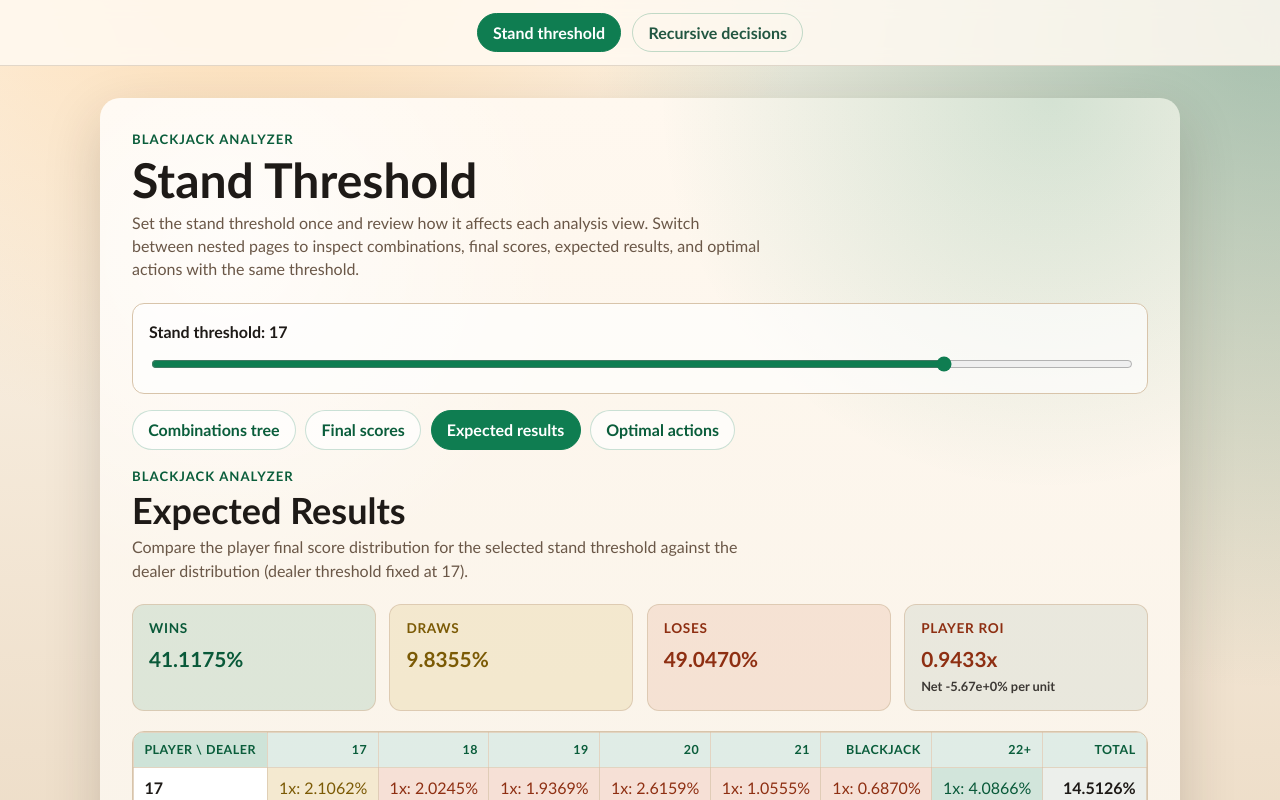
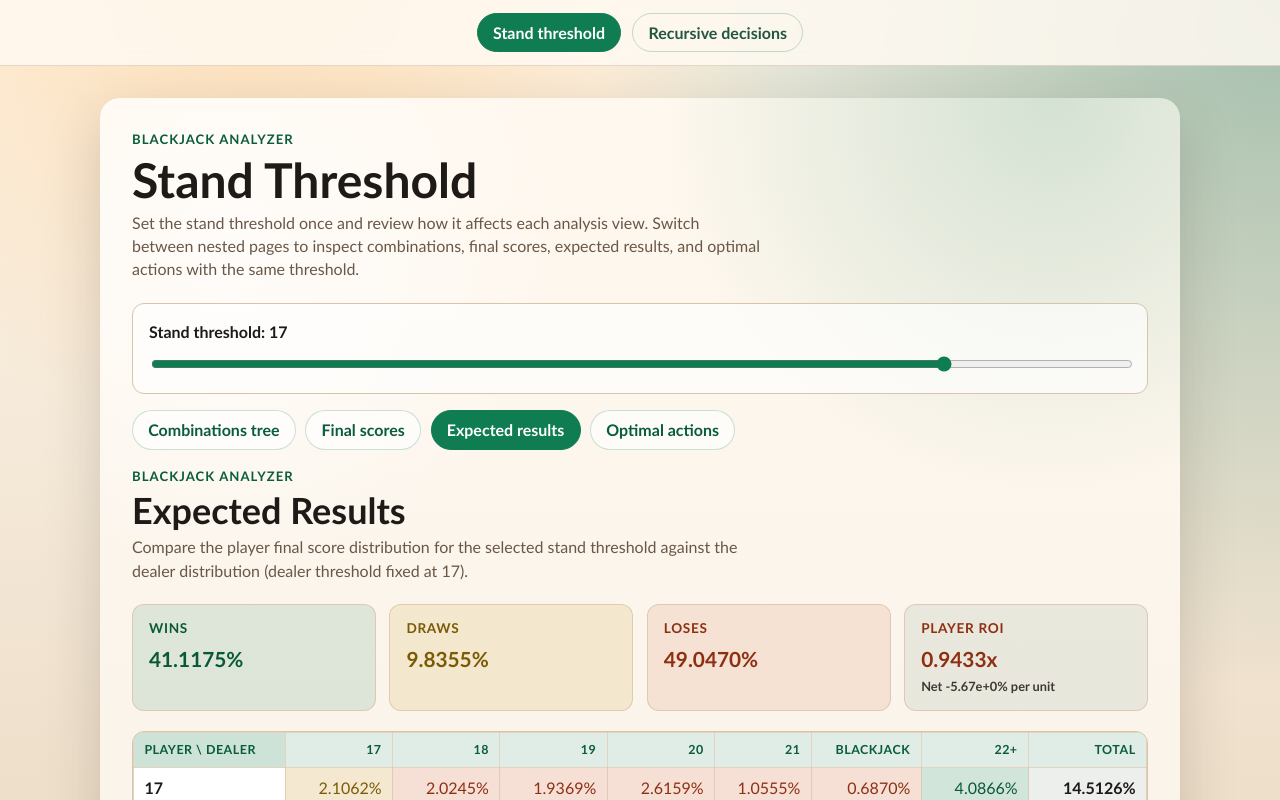
Before and after one commit to capelski/blackjack-calculator, a React (Vite) app: page /stand-threshold/expected-results in a window 1280 px wide. Shown: the top 800 px of the page. Built offline with nearby package versions, Linux system fonts and the light colour scheme.

Commit message:
Display the subgroups in each cell in separate lines within the cell. When the bet size is 1x do not display the bet size

```diff
--- a/src/pages/expected-results/ExpectedResultsPage.tsx
+++ b/src/pages/expected-results/ExpectedResultsPage.tsx
@@ -166,9 +166,11 @@ function ExpectedResultsPage() {
                       return (
                         <td key={`${playerScore}-${dealerScore}`} className={`expected-cell ${result}`}>
                           {playerBreakdown.map((entry) => (
-                            <span key={`${playerScore}-${dealerScore}-${entry.betSize}`} className="expected-cell-breakdown">
-                              {entry.betSize}x: {formatProbability(entry.probability * dealerProbability)}
-                            </span>
+                            <div key={`${playerScore}-${dealerScore}-${entry.betSize}`} className="expected-cell-breakdown">
+                              {entry.betSize === 1
+                                ? formatProbability(entry.probability * dealerProbability)
+                                : `${entry.betSize}x: ${formatProbability(entry.probability * dealerProbability)}`}
+                            </div>
                           ))}
                         </td>
                       )
```
